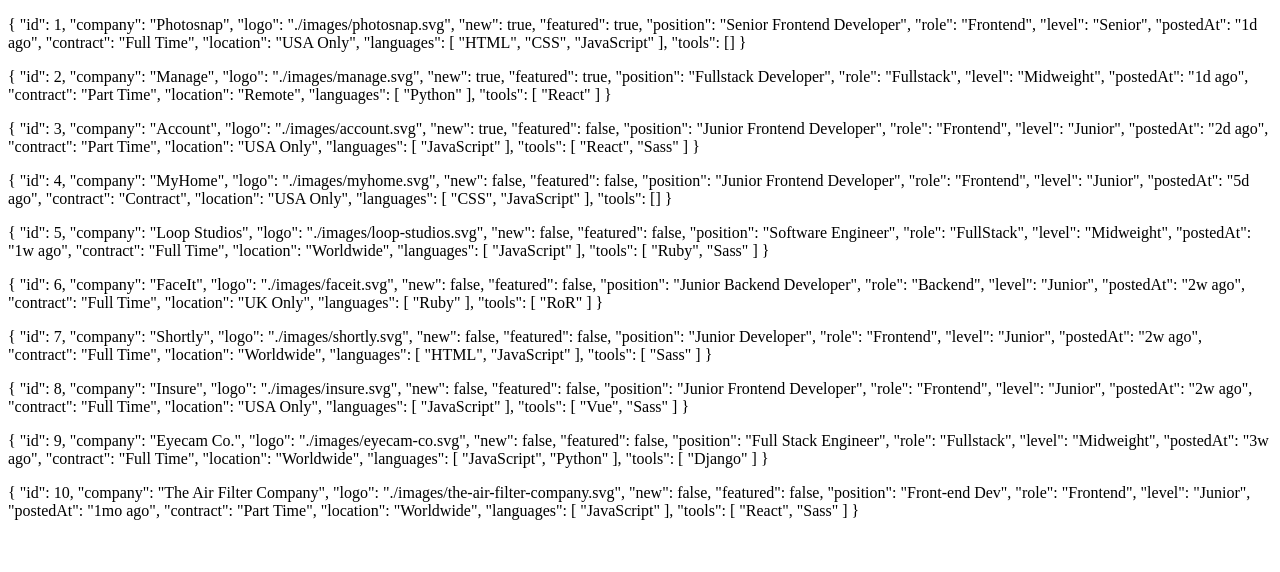
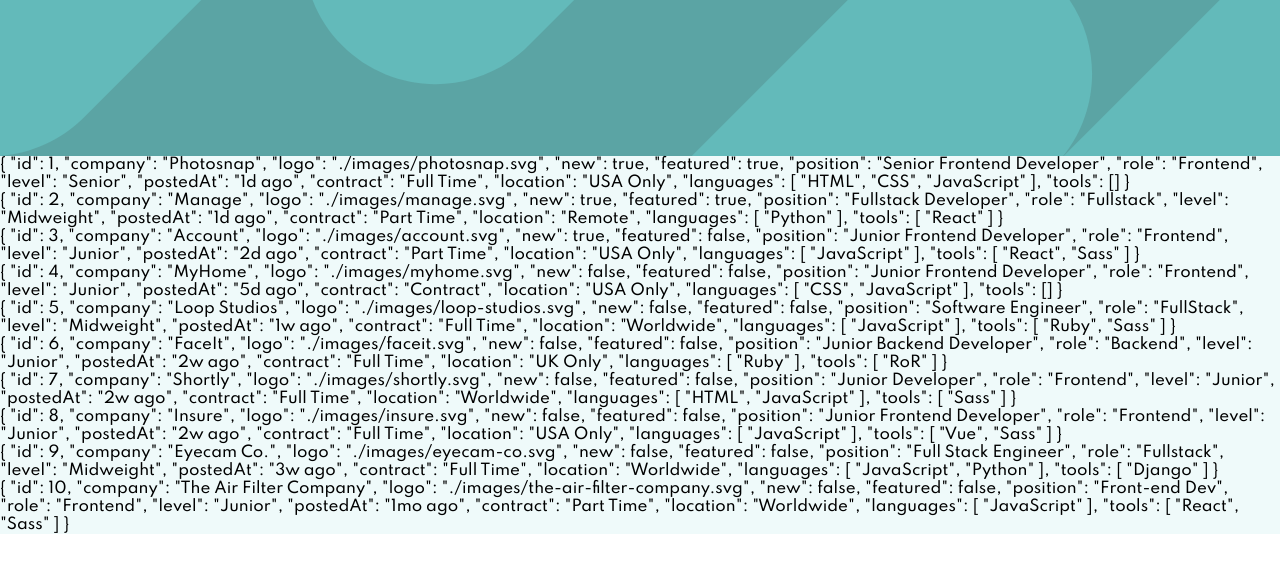
Before and after one commit to jakubjanik1/job-listings-with-filtering, a Vue app: page / in a window 1280 px wide. Shown: the top 572 px of the page. Built offline with nearby package versions, Linux system fonts and the light colour scheme.

Commit message:
Add basic styles to App component

```diff
--- a/src/App.vue
+++ b/src/App.vue
@@ -1,6 +1,9 @@
 <template>
   <div id="app">
-    <Job v-for="job in jobs" :job="job" :key="job.id" />
+    <header></header>
+    <main>
+      <Job v-for="job in jobs" :job="job" :key="job.id" />
+    </main>
   </div>
 </template>
 
@@ -21,4 +24,22 @@ export default {
 };
 </script>
 
-<style lang="scss"></style>
+<style lang="scss">
+@import url("https://fonts.googleapis.com/css2?family=Spartan:wght@500;700&display=swap");
+
+body {
+  margin: 0;
+  font-size: 15px;
+  font-family: "Spartan", sans-serif;
+}
+
+header {
+  height: 156px;
+  background: url("assets/bg-header-desktop.svg") hsl(180, 29%, 50%) no-repeat;
+  background-size: cover;
+}
+
+main {
+  background: hsl(180, 52%, 96%);
+}
+</style>
--- a/src/components/Job.vue
+++ b/src/components/Job.vue
@@ -1,5 +1,5 @@
 <template>
-  <p>{{ job }}</p>
+  <div>{{ job }}</div>
 </template>
 
 <script>
```
